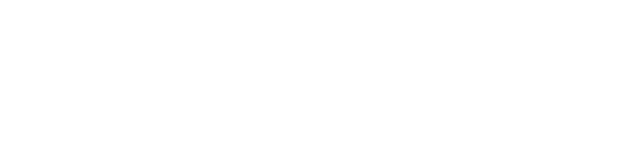
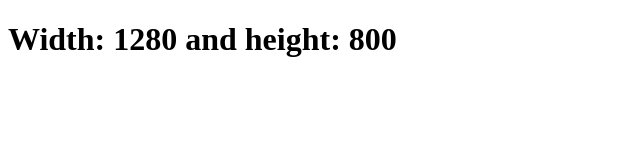
Before and after one commit to acciojob/screen-size-arshad012, a website: page main.html in a window 1280 px wide. Shown: the whole page, without its empty margins (0-640 px from the left). Drawn offline with Linux system fonts and the light colour scheme.

Commit message:
created a submission

```diff
--- a/main.html
+++ b/main.html
@@ -6,8 +6,11 @@
 	<link rel="stylesheet" href="styles.css">
 </head>
 
-<body>
+<body onresize="getWindowSize()">
 	<!-- the entire body must be written by student -->
+	<div id='sizeInfo'>
+		<h1>Width: <span id='width'></span> and height: <span id='height'></span></h1>
+	</div>
     <script type="text/javascript" src="./script.js">
 </script>
 
--- a/script.js
+++ b/script.js
@@ -1 +1,15 @@
 //your JS code here. If required.
+const width = document.getElementById('width');
+const height = document.getElementById('height');
+
+function getWindowSize() {
+	let browser_width = window.innerWidth;
+	let browser_height = window.innerHeight;
+
+	width.innerHTML = browser_width;
+	height.innerHTML = browser_height;
+}
+
+window.onload = () => {
+	getWindowSize();
+}
```
